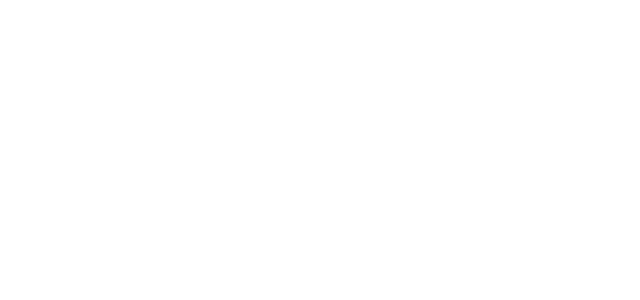
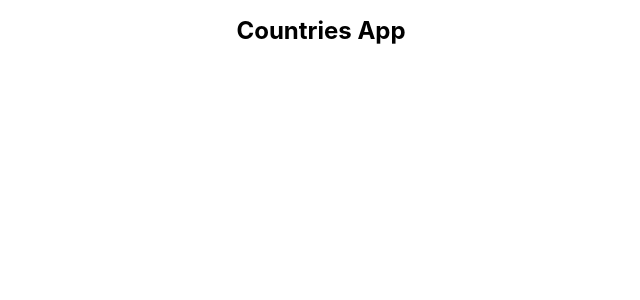
Before and after one commit to chamallakshika09/distilled-tech-challenge, a React (Create React App) app: page /country-details/1 in a window 1280 px wide. Shown: the top 300 px of the page, without its empty margins (319-959 px from the left). Built offline with nearby package versions, Linux system fonts and the light colour scheme.

Commit message:
feat(CountryDetails): implement CountryDetails page
- implement CountryDetails page
- add route for CountryDetails page
- add onClick for CountryCard

```diff
--- a/src/components/country-card/CountryCard.tsx
+++ b/src/components/country-card/CountryCard.tsx
@@ -1,6 +1,6 @@
 import React, { FC } from 'react';
 import { Country, formatNumbers } from '../../utils';
-
+import { useHistory } from 'react-router-dom';
 import { Card } from '../card';
 import { CardBorderText } from '../card-border-text';
 import { CountryTitle } from '../country-title';
@@ -12,8 +12,14 @@ interface CountryCardProps {
 }
 
 export const CountryCard: FC<CountryCardProps> = ({ country }) => {
+  const history = useHistory();
+
+  const handleClick = (countryCode: string) => {
+    history.push(`/country-details/${countryCode}`);
+  };
+
   return (
-    <Card>
+    <Card onClick={() => handleClick(country.alpha3Code)}>
       <CardBorderText>{country.name}</CardBorderText>
       <Image src={country.flag} alt={`${country.name} flag`} height="70px" />
       <CountryTitle>{country.name}</CountryTitle>
--- /dev/null
+++ b/src/pages/country-details/CountryDetails.tsx
@@ -0,0 +1,15 @@
+import React, { FC } from 'react';
+import { useParams } from 'react-router-dom';
+import { AppTitle } from '../../components/app-title';
+
+const CountryDetails: FC = () => {
+  const params = useParams();
+
+  const { countryCode } = params as { countryCode: string };
+
+  console.log(countryCode);
+
+  return <AppTitle>Countries App</AppTitle>;
+};
+
+export default CountryDetails;
--- a/src/routes/MainRouter.tsx
+++ b/src/routes/MainRouter.tsx
@@ -2,6 +2,7 @@ import React, { FC, lazy, Suspense } from 'react';
 import { Route, Switch } from 'react-router-dom';
 
 const CountryList = lazy(() => import('../pages/country-list/CountryList'));
+const CountryDetails = lazy(() => import('../pages/country-details/CountryDetails'));
 
 const MainRouter: FC = () => {
   return (
@@ -10,6 +11,9 @@ const MainRouter: FC = () => {
         <Route exact path="/">
           <CountryList />
         </Route>
+        <Route exact path="/country-details/:countryCode">
+          <CountryDetails />
+        </Route>
       </Switch>
     </Suspense>
   );
```
